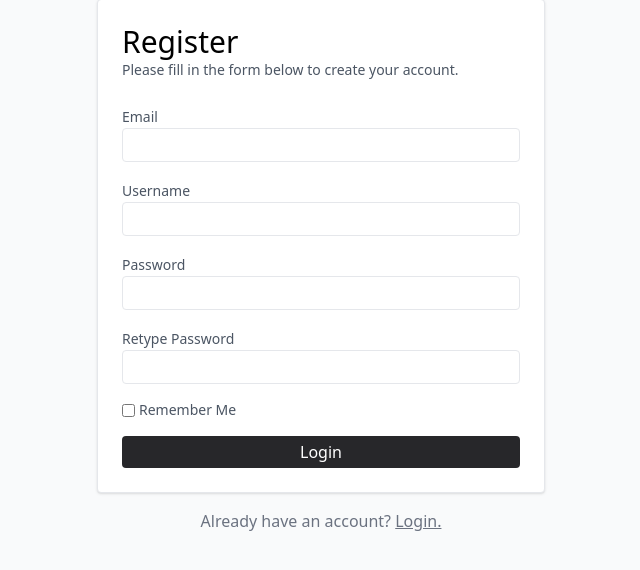
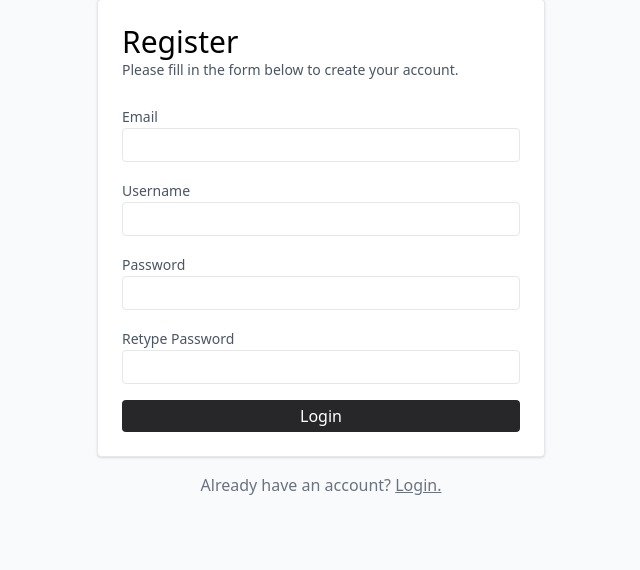
Before and after one commit to tadiyusss/sapashoes-php, a PHP site: page /register.php in a window 1280 px wide. Shown: the part 169-739 px from the top of the page, without its empty margins (319-959 px from the left). Run offline with PHP 8.4, Linux system fonts and the light colour scheme.

Commit message:
removed remember me checkbox on register

```diff
--- a/register.php
+++ b/register.php
@@ -38,10 +38,6 @@
                         <label for="retype_password" class="text-sm font-medium text-gray-600">Retype Password</label>
                         <input type="password" name="retype_password" id="retype_password" class="w-full border ease duration-200 focus:outline-zinc-200 focus:ring-zinc-200 hover:outline-zinc-200 px-2 py-1 rounded">
                     </div>
-                    <div class="flex items-center space-x-1">
-                        <input type="checkbox" name="remember_me" id="remember_me">
-                        <label for="remember_me"  class="text-sm font-medium text-gray-600">Remember Me</label>
-                    </div>
                     <div>
                         <button type="submit" class="bg-zinc-800 hover:bg-zinc-950 ease duration-200 text-white w-full px-4 py-1 rounded">Login</button>
                     </div>
```
